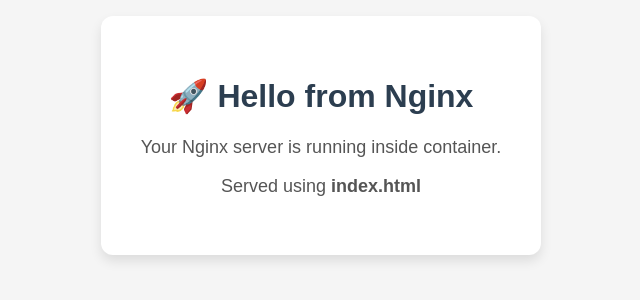
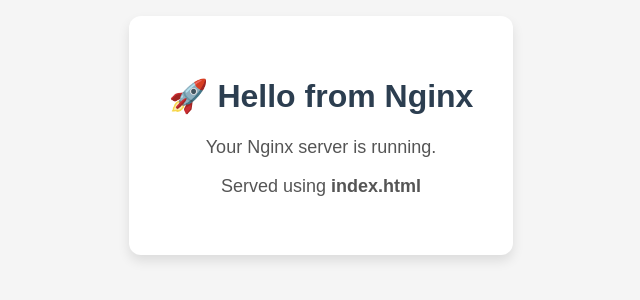
Before and after one commit to ganeshsraut/demo-application, a plain HTML site: page index.html in a window 1280 px wide. Shown: the part 92-392 px from the top of the page, without its empty margins (319-959 px from the left). Drawn offline with Linux system fonts and the light colour scheme.

Commit message:
Update index.html

```diff
--- a/index.html
+++ b/index.html
@@ -29,7 +29,7 @@
 <body>
     <div class="container">
         <h1>🚀 Hello from Nginx</h1>
-        <p>Your Nginx server is running inside container.</p>
+        <p>Your Nginx server is running.</p>
         <p>Served using <strong>index.html</strong></p>
     </div>
 </body>
```
